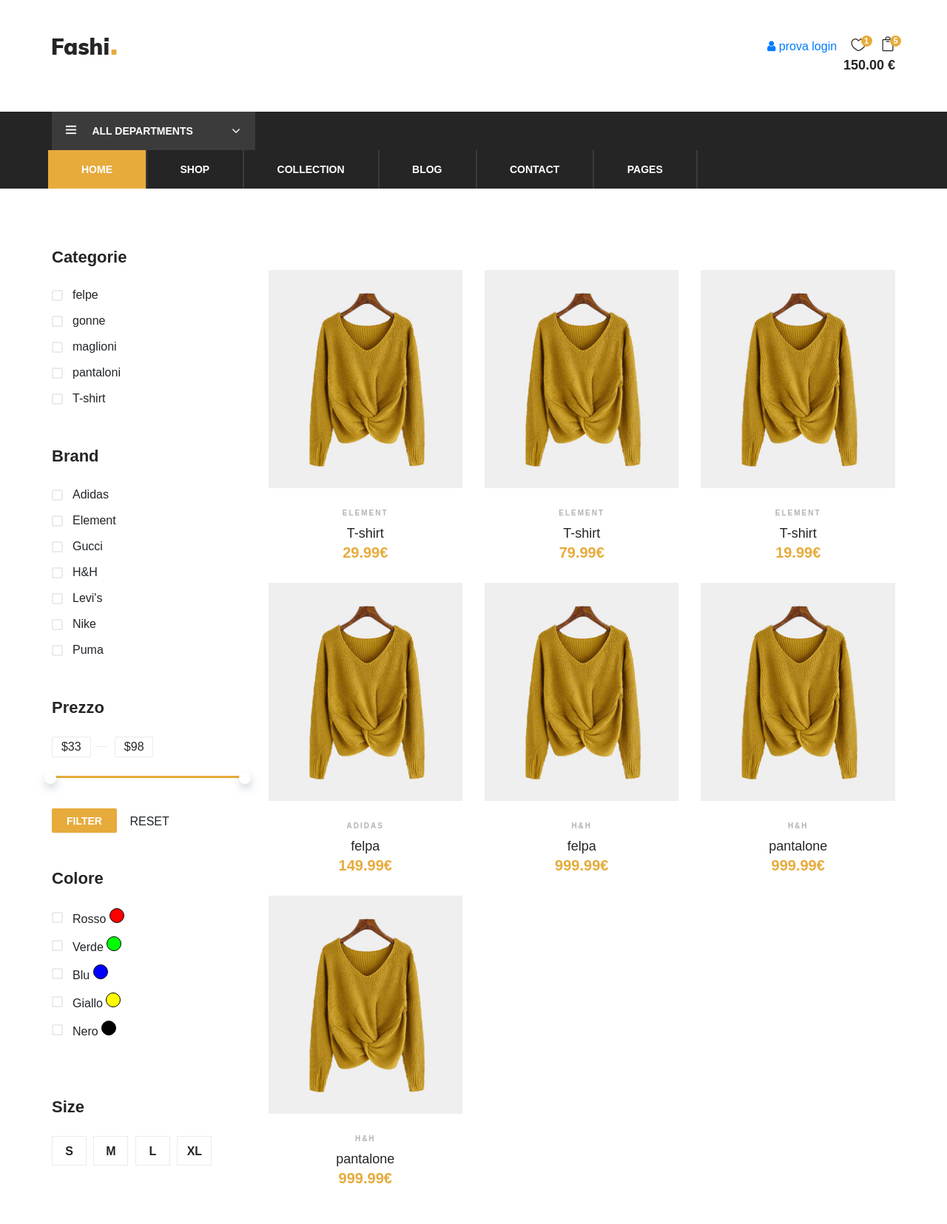
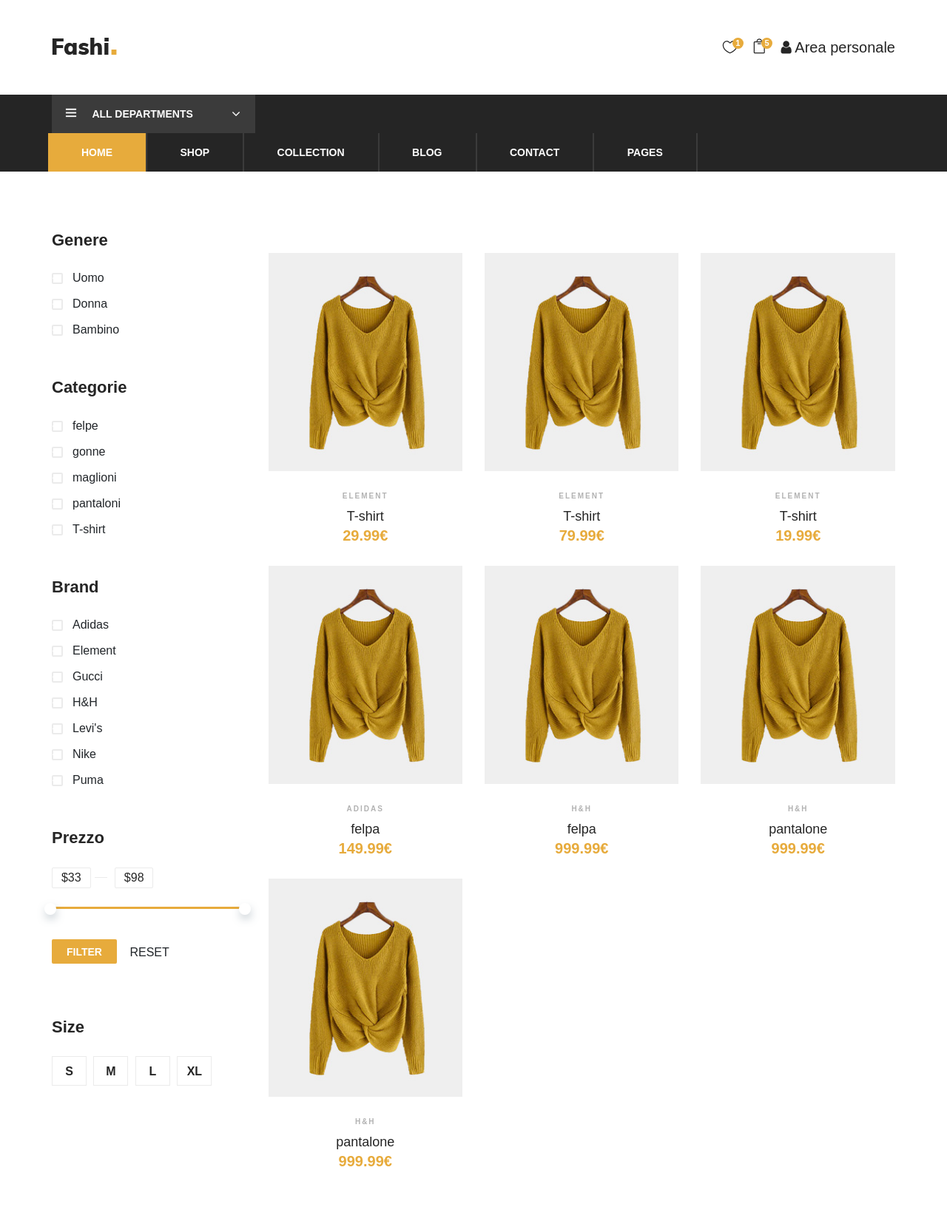
Before and after one commit to Carmine-Pittella/E-commerce, a PHP site: page /ecommerce/shop.php in a window 1280 px wide. Shown: the top 1655 px of the page at 74% size. Run offline with PHP 8.4, Linux system fonts and the light colour scheme; data comes from the database, SQL or seed files in the repository; some web fonts are replaced.

Commit message:
sistemazione layout

```diff
--- a/shop.php
+++ b/shop.php
@@ -29,15 +29,7 @@ foreach ($res as $r) {
     $filtri->setContent('marche', $marca->get());
 }
 
-$res = $connessione->query("SELECT * FROM colore")->fetch_all(MYSQLI_ASSOC);
-foreach ($res as $r) {
-    $colore = new Template("skins/template/dtml/dtml_items/barra laterale filtri/coloreItem.html");
-    $colore->setContent("NOME_COLORE", $r['nome_colore']);
-    $colore->setContent("CODICE_COLORE", $r['codice_colore']);
-    $filtri->setContent('colori', $colore->get());
-}
 $shop->setContent('sezione_filtri', $filtri->get());
-
 
 
 
--- a/skins/template/dtml/dtml_items/barra laterale filtri/coloreItem.html
+++ /dev/null
@@ -1,26 +0,0 @@
-<!-- <div class="cs-item" style="margin-bottom: 15px">
-   <span
-      style="border-radius: 50%; display: inline-block; width: 20px; height: 20px; background-color: #<[CODICE_COLORE]>"
-   ></span>
-   <span></span>
-</div> -->
-
-<!-- non c'è nessun errore, è che non può sapere che valore gli passo -->
-
-<div class="bc-item">
-   <label>
-      <[NOME_COLORE]>
-      <input type="checkbox" />
-      <span class="checkmark"></span>
-      <span
-         style="
-            border-radius: 50%;
-            display: inline-block;
-            width: 20px;
-            height: 20px;
-            border: 1px solid black;
-            background-color: #<[CODICE_COLORE]>;
-         "
-      ></span>
-   </label>
-</div>
--- a/skins/template/dtml/filtri_laterali.html
+++ b/skins/template/dtml/filtri_laterali.html
@@ -1,4 +1,31 @@
 <div class="col-lg-3 col-md-6 col-sm-8 order-2 order-lg-1 produts-sidebar-filter">
+   <div class="filter-widget">
+      <h4 class="fw-title">Genere</h4>
+      <div class="fw-brand-check">
+         <div class="bc-item">
+            <label>
+               Uomo
+               <input type="checkbox" />
+               <span class="checkmark"></span>
+            </label>
+         </div>
+         <div class="bc-item">
+            <label>
+               Donna
+               <input type="checkbox" />
+               <span class="checkmark"></span>
+            </label>
+         </div>
+         <div class="bc-item">
+            <label>
+               Bambino
+               <input type="checkbox" />
+               <span class="checkmark"></span>
+            </label>
+         </div>
+      </div>
+   </div>
+
    <div class="filter-widget">
       <h4 class="fw-title">Categorie</h4>
       <div class="fw-brand-check"><[foreach]> <[categorie]> <[/foreach]></div>
@@ -36,12 +63,6 @@
       <a href="shop.php" class="btn">RESET</a>
    </div>
 
-   <!-- i colori non sono ancora selezionabili,  compaiono e basta -->
-   <div class="filter-widget">
-      <h4 class="fw-title">Colore</h4>
-      <div class="fw-brand-check"><[foreach]> <[colori]> <[/foreach]></div>
-   </div>
-
    <!-- questo può anche rimanere cosi -->
    <div class="filter-widget">
       <br />
--- a/skins/template/dtml/index_v2.html
+++ b/skins/template/dtml/index_v2.html
@@ -50,17 +50,13 @@
                     <div class="col-lg-7 col-md-7"></div>
                     <div class="col-lg-3 text-right col-md-3">
                         <ul class="nav-right">
-                            <a href = "autenticazione.php" class="login-panel">
-                                <i class ="fa fa-user">
-                                </i>
-                                prova login
-                            </a>
                             <li class="heart-icon">
                                 <a href="#">
                                     <i class="icon_heart_alt"></i>
                                     <span>1</span>
                                 </a>
                             </li>
+
                             <li class="cart-icon">
                                 <a href="#">
                                     <i class="icon_bag_alt"></i>
@@ -107,7 +103,15 @@
                                     </div>
                                 </div>
                             </li>
-                            <li class="cart-price">150.00 €</li>
+
+                            <li class="heart-icon">
+                            <a href = "autenticazione.php" class="login-panel">
+                                <i class ="fa fa-user">
+                                </i>
+                                Area personale
+                            </a>
+                            </li>
+
                         </ul>
                     </div>
                 </div>
```
Also changed, not shown: dump/ecommerce.sql.
